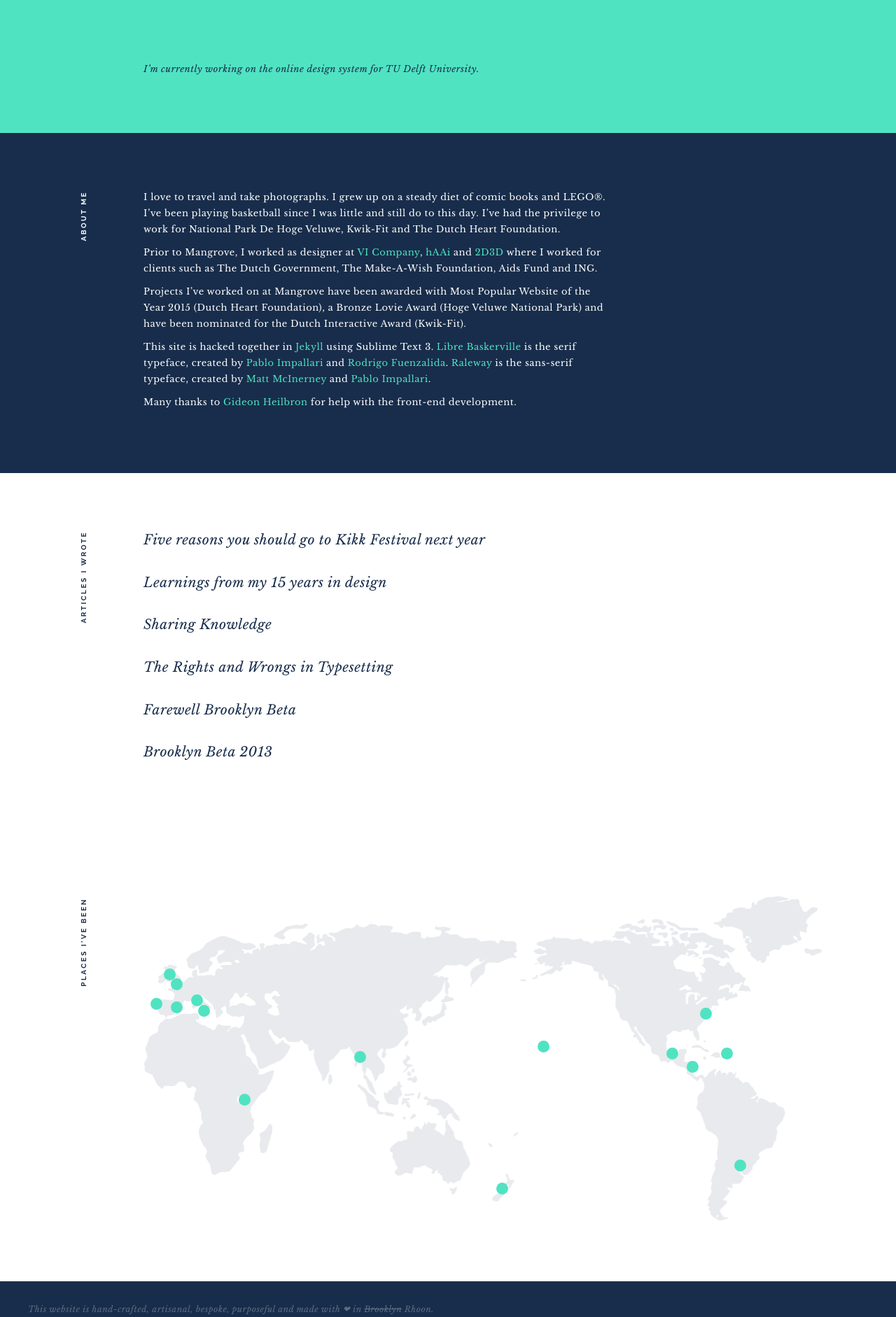
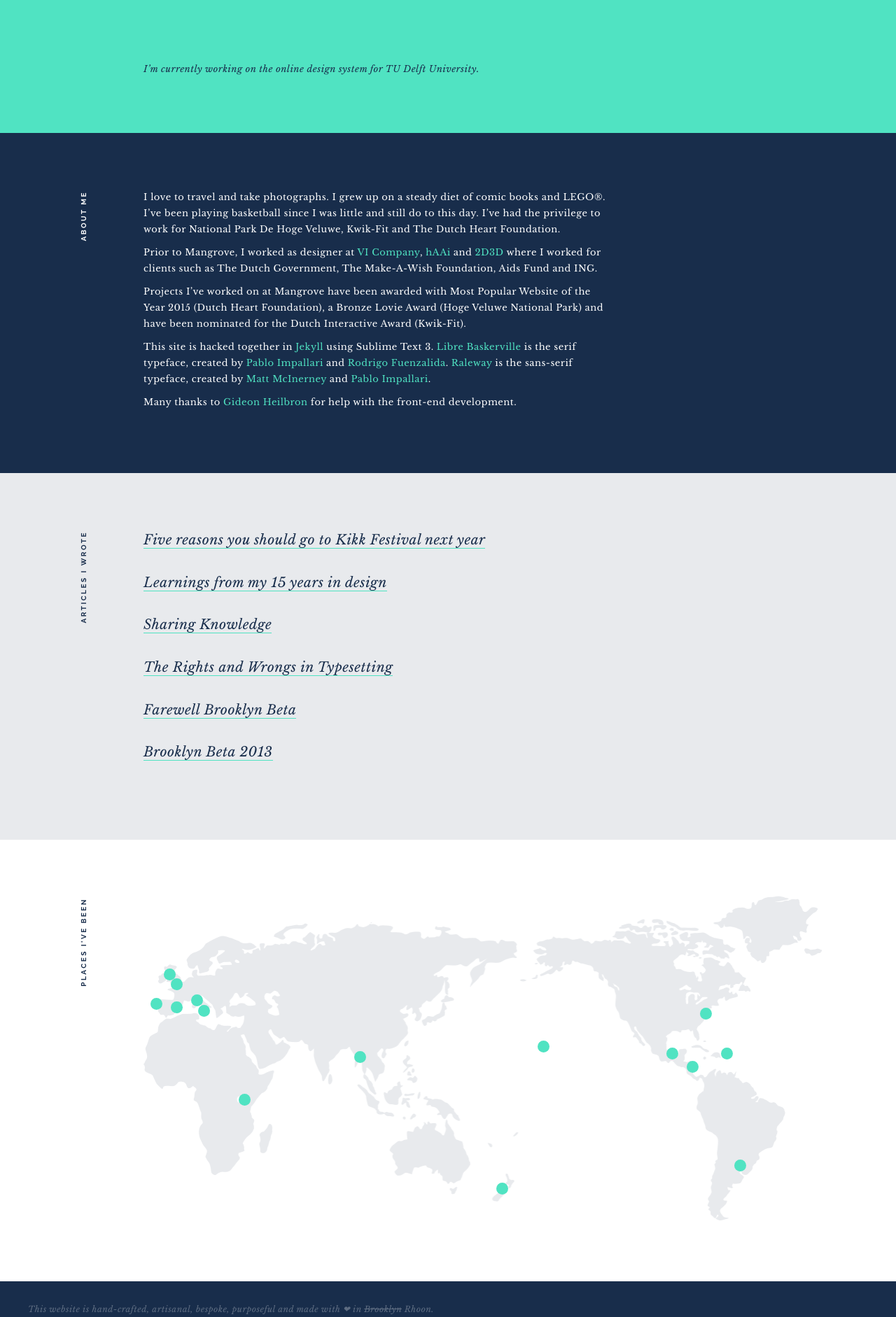
Before and after one commit to jpkoudstaal/jpkoudstaal.github.io, a Jekyll site: the page built from index.html, in a window 1280 px wide. Shown: the part 1372-3254 px from the top of the page at 70% size. Built offline with Jekyll 4.4.1, drawn with Linux system fonts in a browser that asks for light colours; nearby versions of some CDN libraries.

Commit message:
Small stuff
- parallax: removed easing
- articles: background color
- underline hover links

```diff
--- a/_layouts/default.html
+++ b/_layouts/default.html
@@ -54,7 +54,7 @@
     </div>
   </section>
 
-<section class="bg-white cl-quaternary pt0 pb8 waypoint" id="articles">
+<section class="bg-quaternary cl-quaternary pt0 pb8 waypoint" id="articles">
     <div class="container">
       <div class="xs2 subhead subhead--vertical cl-secondary">Articles&nbsp;I&nbsp;wrote</div>
       <div class="xs10 mt8 content--primary">
--- a/_sass/_custom.scss
+++ b/_sass/_custom.scss
@@ -76,7 +76,7 @@
 
 .parallax-slider {
   max-height: 9999px;
-  transition: transform 300ms ease-out 5ms;
+  //transition: transform 300ms ease-out 5ms;
 }
 
 footer {
--- a/_sass/_typography.scss
+++ b/_sass/_typography.scss
@@ -303,11 +303,21 @@
       a{
         font-size: 120%;
         color:$cl-secondary;
-        border-bottom: 1px solid white;
-        transition: border-bottom 200ms;
+        border-bottom: 1px solid $cl-primary;
+        transition: border-color 200ms;
         &:hover{
-          color:$cl-primary;
-          border-bottom: 1px solid $cl-primary;
+          color:$cl-secondary;
+          border-bottom: 1px solid $cl-secondary;
       }
     }
 }
+
+#about{
+      a{
+        border-bottom: 1px solid $cl-secondary;
+        transition: border-color 200ms;
+        &:hover{
+          border-bottom: 1px solid white;
+      }
+    }
+}
```
